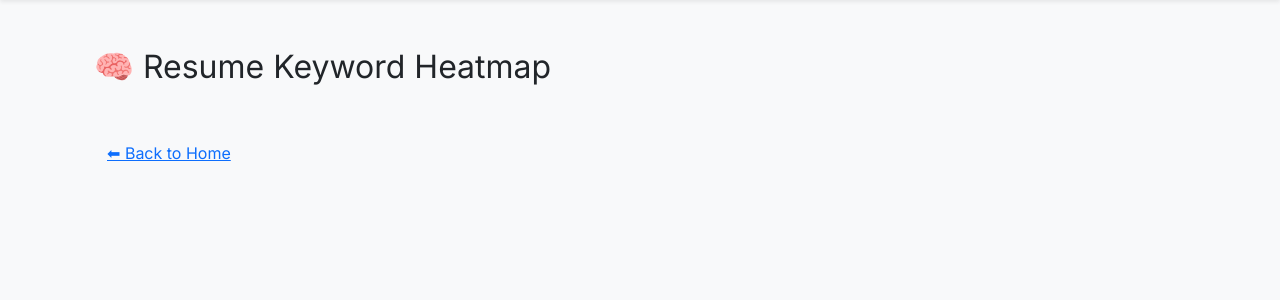
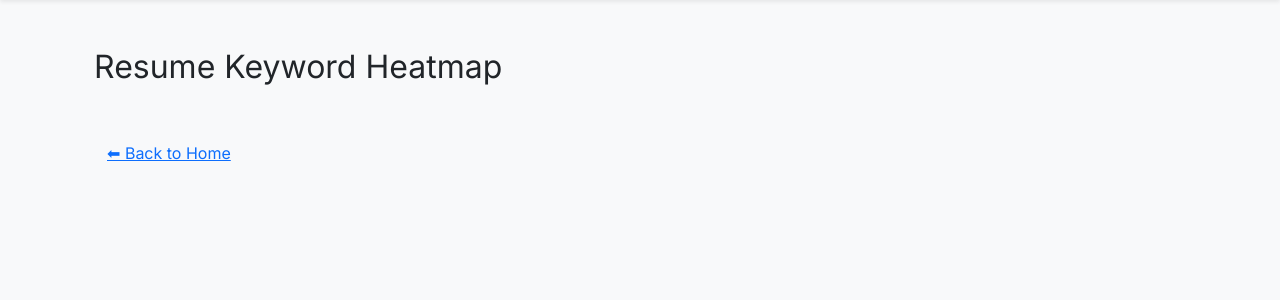
Before and after one commit to Enochteo/resume-analyzer, a Flask app: template templates/keyword_heatmap.html in a window 1280 px wide. Shown: the part 58-358 px from the top of the page. Run offline with Flask 3, Linux system fonts and the light colour scheme; the template is opened without the code that fills it, so the values that code supplies are empty; some libraries are stand-ins or nearby versions.

Commit message:
Update keyword_heatmap.html

```diff
--- a/templates/keyword_heatmap.html
+++ b/templates/keyword_heatmap.html
@@ -3,7 +3,7 @@
 
 {% block content %}
 <div class="container mt-5">
-  <h2 class="mb-4">🧠 Resume Keyword Heatmap</h2>
+  <h2 class="mb-4">Resume Keyword Heatmap</h2>
   <div id="heatmap"></div>
   <a href="/" class="btn btn-link mt-4">⬅ Back to Home</a>
 </div>
```
